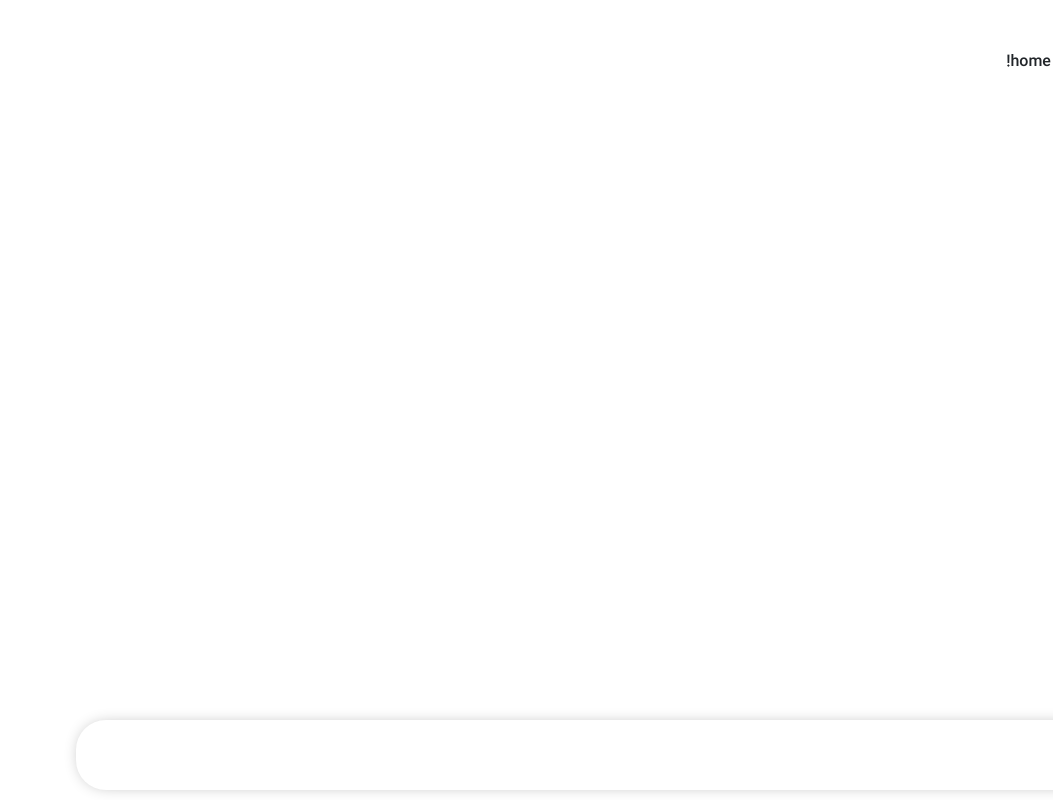
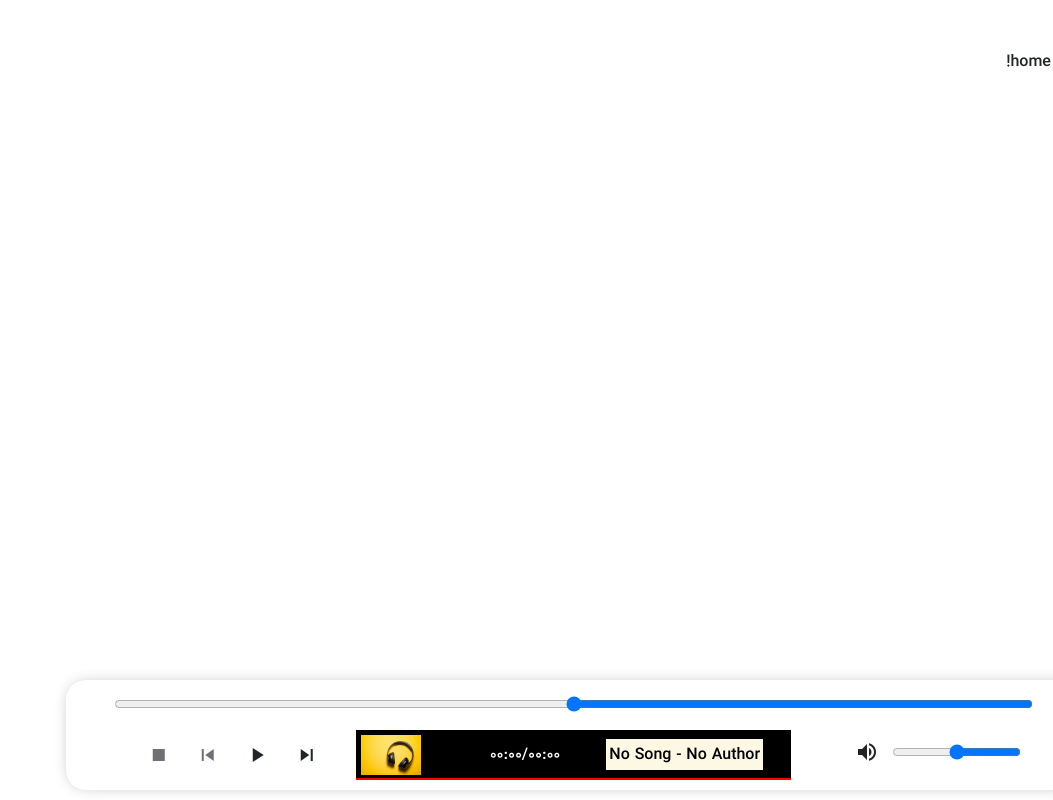
Before and after one commit to lucky-elsa/angular-music, an Angular app: page / in a window 1280 px wide. Shown: the top 800 px of the page, without its empty margins (227-1280 px from the left). Built offline with nearby package versions, Linux system fonts and the light colour scheme.

Commit message:
some change

```diff
--- a/src/app/app.component.scss
+++ b/src/app/app.component.scss
@@ -1,4 +1,4 @@
 .main {
     margin-top: 50px;
-    margin-right: 240px;
+    margin-right: 220px;
 }
--- a/src/app/components/play-bar/play-bar.component.html
+++ b/src/app/components/play-bar/play-bar.component.html
@@ -1 +1,41 @@
-<div class="bar"></div>
+<div class="bar px-5">
+    <input class="ml-3 mt-3 w-100" type="range" min="0" [max]="duration" step="0.01" #seek (input)="setSeek(seek.value)" [value]="currentTime">
+    <div class="container">
+        <div class="row">
+            <div class="col-md-3 py-2 d-none d-md-block">
+                <input class="ml-2 mt-3" type="range" min="0" max="1" step="0.01" #vol (input)="setVolume(vol.value)" [value]="volume">
+                <button class="btn">
+                    <span class="material-icons">volume_up</span>
+                </button>
+            </div>
+            <div class="col-md-6 col-9">
+                <div class="details">
+                    <div class="img">
+                        <img src="{{mydata.img || './assets/imgs/sample.jpg'}}" style="height: 40px;">
+                    </div>
+                    <div class="description">
+                        <div class="text-scroll">
+                            <div>
+                                <mark> {{mydata.label || 'No Song' }} - {{ mydata.author || 'No Author'}}</mark>
+                            </div>
+                        </div>
+                        <div class="time">
+                            <div>{{readCurrentTime}}/{{readDuration}}</div>
+                        </div>
+                        <div class="clear"></div>
+                    </div>
+                </div>
+            </div>
+
+            <div class="col-md-3 col-3 py-3">
+                <div class="btn-group">
+                    <button class="btn" (click)="next()" [disabled]="isEnd()"><span class="material-icons">skip_next</span></button>
+                    <button class="btn" *ngIf="isPlay" (click)="pause()"><span class="material-icons">pause</span></button>
+                    <button class="btn" *ngIf="!isPlay" (click)="play()"><span class="material-icons">play_arrow</span></button>
+                    <button class="btn" (click)="previous()" [disabled]="isStart()"><span class="material-icons">skip_previous</span></button>
+                    <button class="btn d-none d-md-block" (click)="stop()" [disabled]="!isPlay"><span class="material-icons">stop</span></button>
+                </div>
+            </div>
+        </div>
+    </div>
+</div>
--- a/src/app/components/play-bar/play-bar.component.scss
+++ b/src/app/components/play-bar/play-bar.component.scss
@@ -1,11 +1,45 @@
 .bar {
     position: fixed;
     bottom: 10px;
-    left: 5px;
-    right: 245px;
-    height: 70px;
+    left: 15px;
+    right: 250px;
+    height: 110px;
     background: white;
     -webkit-box-shadow: 0px 0px 15px -4px rgba(0, 0, 0, 0.3);
     box-shadow: 0px 0px 15px -4px rgba(0, 0, 0, 0.3);
-    border-radius: 30px;
+    border-radius: 20px;
+    .details {
+        background-color: black;
+        padding: 5px;
+        margin-top: 10px;
+        margin-bottom: 10px;
+        color: white;
+        height: 50px;
+        border-bottom: 2px solid red;
+    }
+    .img {
+        float: left;
+    }
+    .time {
+        float: right;
+        line-height: 40px;
+    }
+    .description {
+        // float: left;
+        // line-height: 40px;
+        // margin-left: 20px;
+        // max-width: 250px;
+        display: flex;
+        align-items: center;
+        justify-content: space-around;
+    }
+    @media only screen and (max-width:500px) {
+        .description {
+            width: 70px;
+            overflow: hidden;
+        }
+    }
+    .clear {
+        clear: both;
+    }
 }
--- a/src/app/components/play-bar/play-bar.component.ts
+++ b/src/app/components/play-bar/play-bar.component.ts
@@ -7,9 +7,57 @@ import { Component, OnInit } from '@angular/core';
 })
 export class PlayBarComponent implements OnInit {
 
-  constructor() { }
+  isPlay: boolean = false;
+  duration: number = 100;
+  currentTime:number = 50;
+  readCurrentTime = '00:00';
+  readDuration = '00:00';
+  volume = 0.5;
+  mydata = {
+    img: '',
+    label: '',
+    author: ''
+  };
 
-  ngOnInit(): void {
+  audio:any;
+  constructor() {
+    this.audio = new Audio();
+   }
+
+  // eslint-disable-next-line @angular-eslint/use-lifecycle-interface
+  ngOnInit():void{
+    this.audio.src = "https://dl.nex1music.ir/1401/06/16/Tahdid,%20Winner%20&%203alibi%20-%20Mishnasi%20Maro.mp3?time=1662569811&filename=/1401/06/16/Tahdid,%20Winner%20&%203alibi%20-%20Mishnasi%20Maro.mp3";
+    this.audio.load();
+  }
+  setSeek(value:any){
+    console.log(value);
+  }
+  setVolume(value:any){
+    console.log(value)
+  }
+  previous(){
+
   }
 
+  isStart(){
+    return true;
+  }
+  next(){
+
+  }
+
+  stop(){
+
+  }
+  play(){
+    this.audio.play();
+    this.isPlay = true;
+  }
+  pause(){
+    this.audio.pause();
+    this.isPlay = false;
+  }
+  isEnd(){
+    return false;
+  }
 }
--- a/src/app/components/sidebar/sidebar.component.scss
+++ b/src/app/components/sidebar/sidebar.component.scss
@@ -20,7 +20,7 @@
 
 aside {
     position: fixed;
-    width: 240px;
+    width: 230px;
     top: 0px;
     bottom: 0px;
     right: 0;
```
Also changed, not shown: src/assets/imgs/sample.jpg (added).
